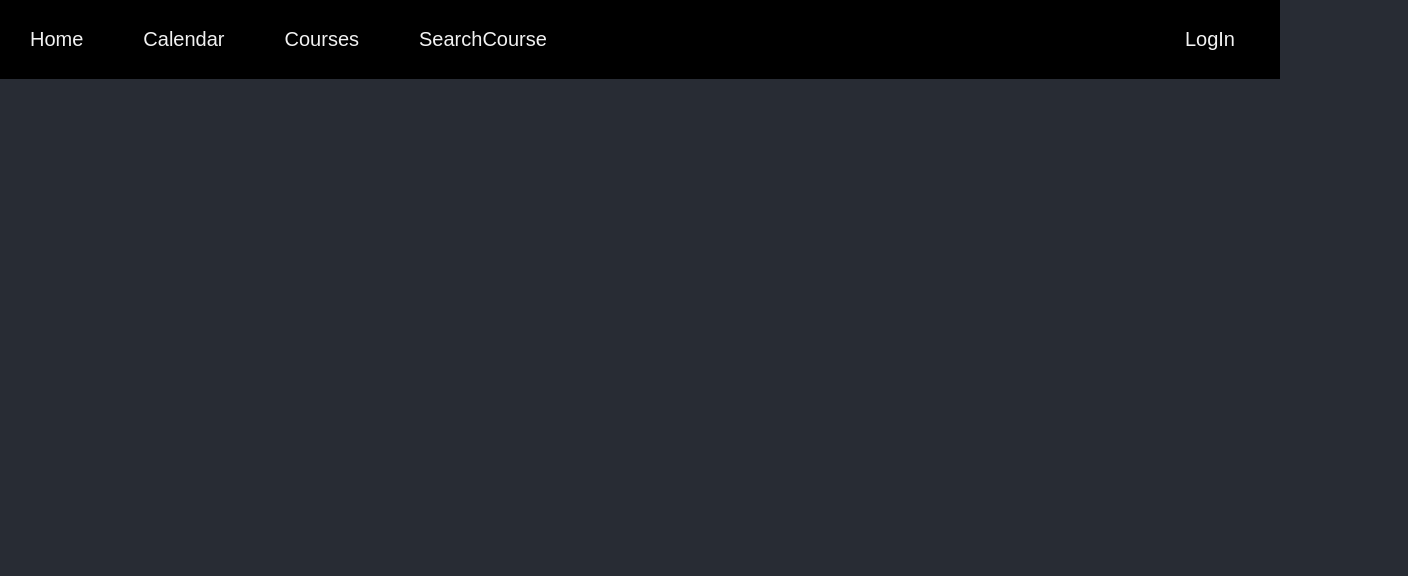
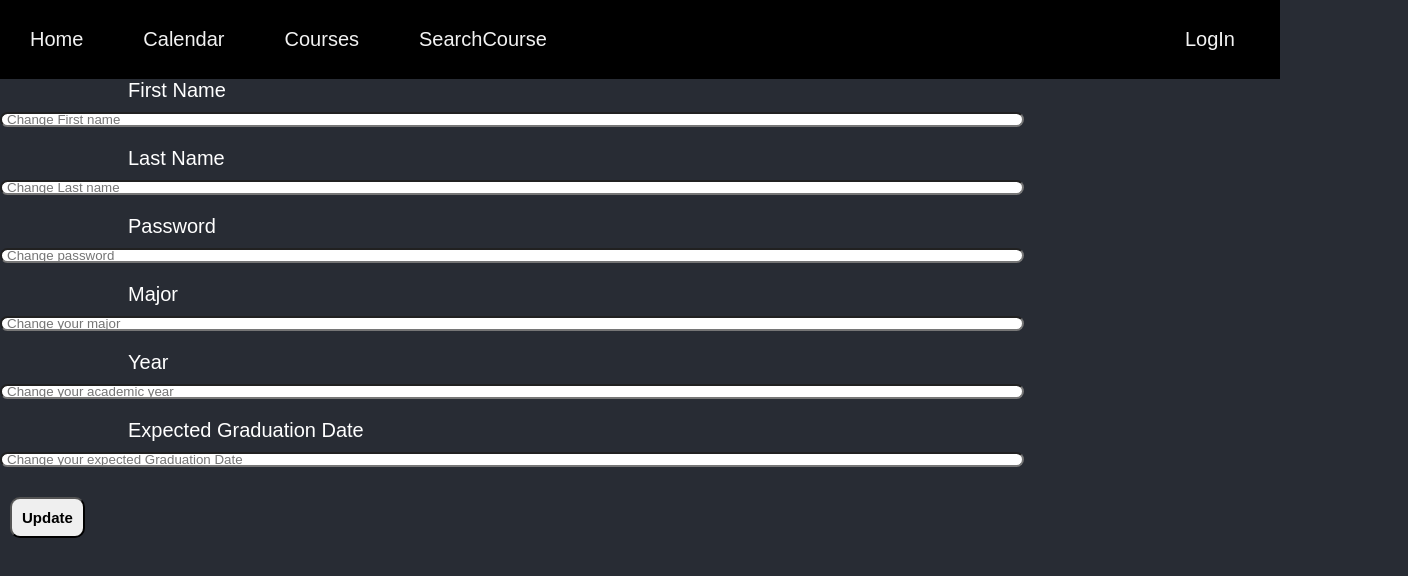
Before and after one commit to Spring2022-CSCI152/Team6, a React (Create React App) app: page /editProfile in a window 1280 px wide. Shown: the top 576 px of the page, 1408 px wide, since content can reach past the window. Built offline with nearby package versions, Linux system fonts and the light colour scheme.

Commit message:
edit profile page is added and liked to profile page

```diff
--- a/src/App.js
+++ b/src/App.js
@@ -14,6 +14,7 @@ import Courses from './pages/Courses';
 import CoursesForAdmin from './pages/CoursesForAdmin';
 import Roadmap from './pages/Roadmap';
 import Reminders from './pages/Reminder';
+import EditProfile from './pages/editProfile';
 
 
 function App() {
@@ -37,6 +38,7 @@ function App() {
           <Route exact path="/CoursesForAdmin"><CoursesForAdmin /></Route>
           <Route exact path="/Roadmap"><Roadmap /></Route>
           <Route exact path="/Reminders"><Reminders /></Route>
+          <Route exact path="/editProfile"><EditProfile /></Route>
         </Switch>
       </Router>
     </>
--- a/src/pages/Profile.js
+++ b/src/pages/Profile.js
@@ -23,9 +23,9 @@ const Profile = () => {
         <div className='profile'>
         <Container>
             <Row>
-            <Col xs={6} md={4}>
+            {/* <Col xs={6} md={4}>
             <img src="https://media.geeksforgeeks.org/wp-content/uploads/20210425000233/test-300x297.png" alt = {""} class="img2"></img>
-            </Col>
+            </Col> */}
 
             <Col>
             <Form>
@@ -61,7 +61,7 @@ const Profile = () => {
                 Major
                 </Form.Label>
                 <Col sm="10">
-                <Form.Control plaintext readOnly value={user.firstname} />
+                <Form.Control plaintext readOnly value={user.major} />
                 </Col>
             </Form.Group>
 
@@ -70,7 +70,7 @@ const Profile = () => {
                 Year
                 </Form.Label>
                 <Col sm="10">
-                <Form.Control plaintext readOnly value={user.firstName} />
+                <Form.Control plaintext readOnly value={user.year} />
                 </Col>
             </Form.Group>
 
@@ -79,32 +79,19 @@ const Profile = () => {
                 Expected Graduation Date
                 </Form.Label>
                 <Col sm="10">
-                <Form.Control plaintext readOnly value={user.firstName} />
-                </Col>
-            </Form.Group>
-
-            <Form.Group as={Row} className="mb-3" controlId="formPlaintextPassword">
-                <Form.Label column sm="2">
-                Password
-                </Form.Label>
-                <Col sm="10">
-                    *******************
-                <Link to="/EditProfile"><button className="pwbutton">
-                Change your password
-                </button>
-                </Link>
+                <Form.Control plaintext readOnly value={user.expectedGraduationDate} />
                 </Col>
             </Form.Group>
 
             </Form>
             </Col>
             <div className = "profilebuttons">
-                {/* <div>
+                <div>
                     <Link to="/EditProfile"><button>
                     Edit your profile
                     </button>
                     </Link>
-                </div> */}
+                </div>
             </div>
             </Row>
 
--- /dev/null
+++ b/src/pages/editProfile.js
@@ -0,0 +1,177 @@
+import React, { useState, useEffect } from 'react';
+import {Link} from 'react-router-dom';
+import axios from 'axios';
+import { getUserInfo } from '../components/GetUserInfo';
+import { Button, Container, Form, Image, Row, Col } from 'react-bootstrap';
+import '../CSS/profile.css'
+
+
+function EditProfile() {
+	const [firstname, setFirstName] = useState('');
+	const [lastname, setLastName] = useState('');
+	const [password, setPassword] = useState('');
+	const [major, setMajor] = useState('');
+	const [year, setYear] = useState('');
+	const [expectedGraduationDate, setExpGraduationDate] = useState('');
+	const [loading, setLoading] = useState(false);
+	const [isError, setIsError] = useState(false);
+	const [data, setData] = useState(null);
+
+// let user = JSON.parse(localStorage.getItem('user'))
+	// console.log(user._id)
+	const handleSubmit = () => {
+		let user = JSON.parse(localStorage.getItem('user'))
+		console.log(user._id)
+		setLoading(true);
+		setIsError(false);
+
+
+		const iform = new FormData();
+		let url = ''
+		axios.post('/profile', iform).then(res=>{
+                console.log(res.data.url)
+                url = res.data.url
+
+				const data = {
+					firstname: firstname,
+					lastname: lastname,
+					password: password,
+					major: major,
+					year: year,
+					expectedGraduationDate: expectedGraduationDate,
+				  }
+				console.log(data)
+				axios.put(`/profile`, data).then(res => {
+					const userData = JSON.parse(res.config.data)
+
+                  setFirstName(userData.firstname);
+				  setLastName(userData.lastname);
+				  setPassword(userData.password);
+				  setMajor(userData.major);
+				  setYear(userData.year);
+				  setExpGraduationDate(userData.expectedGraduationDate);
+				  setLoading(false);
+				})
+				.catch(err => {
+				  setLoading(false);
+				  setIsError(true);
+				})
+		})
+	  }
+
+    //render
+    return (
+        <div className="editProfile">
+        <Container>
+            <Row>
+
+            <Col>
+            <Form>
+            <Form.Group as={Row} className="mb-3" controlId="formPlaintextEmail">
+            <Form.Label column sm="2">
+                First Name
+                </Form.Label>
+                <Col sm="10">
+                <input
+                type="text"
+                className="form-control"
+                id="firstname"
+                placeholder="Change First name"
+                value={firstname}
+                onChange={e => setFirstName(e.target.value)} />
+                </Col>
+            </Form.Group>
+
+            <Form.Group as={Row} className="mb-3" controlId="formPlaintextEmail">
+                <Form.Label column sm="2">
+                Last Name
+                </Form.Label>
+                <Col sm="10">
+                <input
+                type="text"
+                className="form-control"
+                id="lastname"
+                placeholder="Change Last name"
+                value={lastname}
+                onChange={e => setLastName(e.target.value)} />
+                </Col>
+                </Form.Group>
+
+            <Form.Group as={Row} className="mb-3" controlId="formPlaintextPassword">
+                <Form.Label column sm="2">
+                Password
+                </Form.Label>
+                <Col sm="10">
+                <input
+                type="text"
+                className="form-control"
+                id="password"
+                placeholder="Change password"
+                value={password}
+                onChange={e => setPassword(e.target.value)} />
+                {/* <Form.Control plaintext defaultValue= "" />  */}
+                </Col>
+                </Form.Group>
+
+            <Form.Group as={Row} className="mb-3" controlId="formPlaintextProfileBio">
+                <Form.Label column sm="2">
+                Major
+                </Form.Label>
+                <Col sm="10">
+                <input
+                type="text"
+                className="form-control"
+                id="major"
+                placeholder="Change your major"
+                value={major}
+                onChange={e => setMajor(e.target.value)} />
+                {/* <Form.Control plaintext defaultValue= "" />  */}
+                </Col>
+                </Form.Group>
+
+
+            <Form.Group as={Row} className="mb-3" controlId="formPlaintextEmail">
+                <Form.Label column sm="3">
+                Year
+                </Form.Label>
+                <Col sm="9">
+                <input
+                type="text"
+                className="form-control"
+                id="year"
+                placeholder="Change your academic year"
+                value={year}
+                onChange={e => setYear(e.target.value)} />
+                {/* <Form.Control plaintext defaultValue= "" />  */}
+                </Col>
+                </Form.Group>
+
+            <Form.Group as={Row} className="mb-3" controlId="formPlaintextEmail">
+                <Form.Label column sm="3">
+                Expected Graduation Date
+                </Form.Label>
+                <Col sm="9">
+                <input
+                type="text"
+                className="form-control"
+                id="expectedGraduationDate"
+                placeholder="Change your expected Graduation Date"
+                value={expectedGraduationDate}
+                onChange={e => setExpGraduationDate(e.target.value)} />
+                {/* <Form.Control plaintext defaultValue= "" />  */}
+                </Col>
+                </Form.Group>
+
+
+            </Form>
+            </Col>
+            <Button type="submit" onClick={handleSubmit} disabled={loading}>{loading ? 'Loading...' : 'Update'}</Button>
+            </Row>
+
+        </Container>
+        </div>
+    );
+    }
+
+
+export default EditProfile;
```
